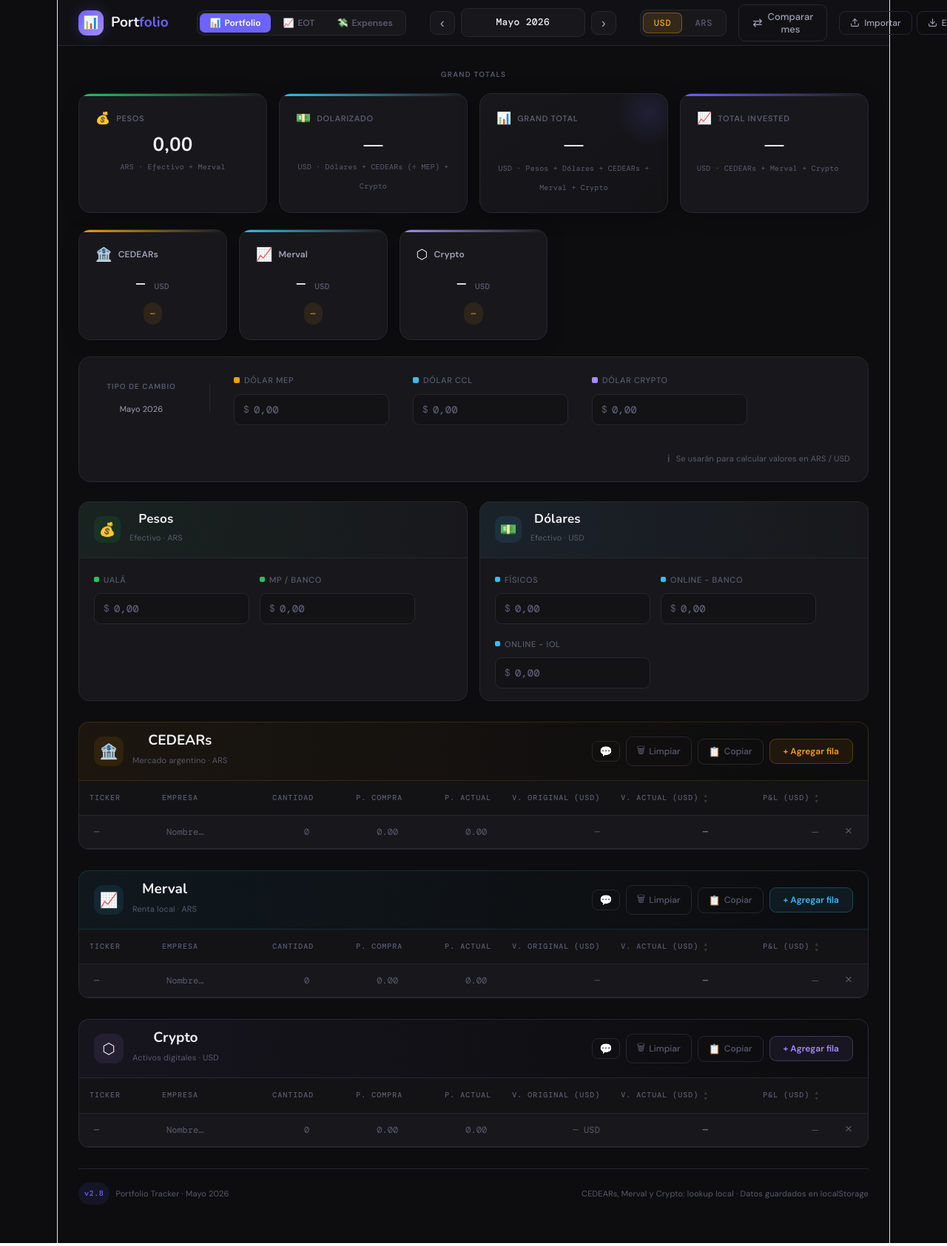
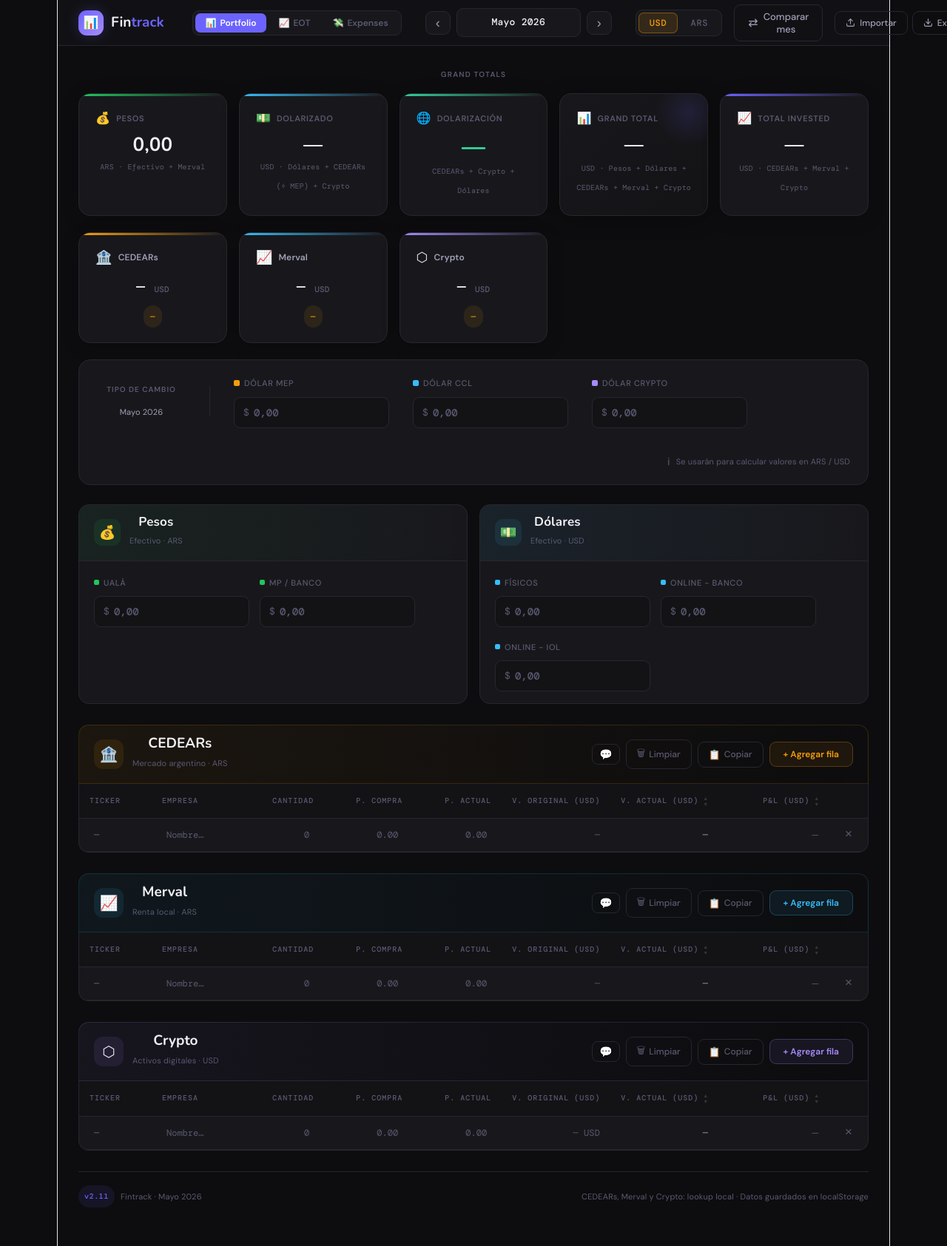
Before and after one commit to waltw91/my-portfolio, a React (Vite) app: page / in a window 1280 px wide. Shown: the top 1685 px of the page at 74% size. Built offline with nearby package versions, Linux system fonts and the light colour scheme.

Commit message:
multiple

```diff
--- a/src/App.jsx
+++ b/src/App.jsx
@@ -18,8 +18,11 @@ import { PieChart, Pie, Cell, Tooltip, ResponsiveContainer, LineChart, Line, XAx
 // v2.6  Expenses tab: flexible categories, inline editing, monthly totals
 // v2.7  Expenses: orange accent, fixed delete (inline confirm replaces window.confirm)
 // v2.8  Expenses: sparkline per item, comment bubble per month cell
+// v2.9  Fix: Dólares→ARS uses MEP (not CCL); Total Invested Crypto uses cryptoRate
+// v2.10 Expenses: comment bubble moved from item cells to month column headers only
+// v2.11 Renamed app to Fintrack; added Dolarización % card in Grand Totals
 // ─────────────────────────────────────────────────────────────────────────────
-const APP_VERSION = "2.8";
+const APP_VERSION = "2.11";
 const APP_BUILD   = new Date("2026-05-23").toISOString().slice(0,10);
 
 
@@ -1168,13 +1171,13 @@ function CashPanel({ cash, setCash, showARS, fxRates }) {
     if (!v) return null;
     const n = parseFloat(v)||0;
     if (!showARS) return n;
-    return cclRate ? n*cclRate : null;
+    return mepRate ? n*mepRate : null;
   }
 
   const totalPesos   = (parseFloat(cash.uala)||0) + (parseFloat(cash.mp)||0);
   const totalDolares = (parseFloat(cash.fisicos)||0) + (parseFloat(cash.online_banco)||0) + (parseFloat(cash.online_iol)||0);
   const totalPesosDisp   = showARS ? totalPesos   : (mepRate ? totalPesos/mepRate : null);
-  const totalDolaresDisp = showARS ? (cclRate ? totalDolares*cclRate : null) : totalDolares;
+  const totalDolaresDisp = showARS ? (mepRate ? totalDolares*mepRate : null) : totalDolares;
 
 
 
@@ -1327,7 +1330,7 @@ function EOTView({ showARS }) {
       const mervalDisp  = toDisp(mervalARS,  true,  mepRate);
       const cryptoDisp  = toDisp(cryptoUSD,  false, cryptoRate);
       const pesosDisp   = toDisp(pesosARS,   true,  mepRate);
-      const dolaresDisp = toDisp(dolaresUSD, false, cclRate);
+      const dolaresDisp = toDisp(dolaresUSD, false, mepRate);
 
       const allDisp = [cedearDisp, mervalDisp, cryptoDisp, pesosDisp, dolaresDisp];
       const grandTotal = allDisp.every(v=>v!==null) ? allDisp.reduce((a,v)=>a+v,0) : null;
@@ -1810,13 +1813,17 @@ function ExpensesView() {
   const [editingItem, setEditingItem] = React.useState(null);
   const [catDraft, setCatDraft]       = React.useState("");
   const [itemDraft, setItemDraft]     = React.useState("");
-  const [confirmCat, setConfirmCat]   = React.useState(null); // catId pending delete confirm
-  const [confirmItem, setConfirmItem] = React.useState(null); // {catId,itemId} pending delete
+  const [confirmCat, setConfirmCat]   = React.useState(null);
+  const [confirmItem, setConfirmItem] = React.useState(null);
+  const [monthComments, setMonthComments] = React.useState(() => {
+    try { const r = localStorage.getItem(`expenses:comments:${new Date().getFullYear()}`); return r ? JSON.parse(r) : {}; } catch { return {}; }
+  });
 
   // Reload when year changes
   React.useEffect(() => {
     setData(loadExpenses(year));
     setEditingCat(null); setEditingItem(null);
+    try { const r = localStorage.getItem(`expenses:comments:${year}`); setMonthComments(r ? JSON.parse(r) : {}); } catch { setMonthComments({}); }
   }, [year]);
 
   // Persist on every data change
@@ -1890,6 +1897,13 @@ function ExpensesView() {
         }
       }
       return d;
+    });
+  }
+  function saveMonthHeaderComment(month, comment) {
+    setMonthComments(prev => {
+      const next = { ...prev, [month]: comment };
+      try { localStorage.setItem(`expenses:comments:${year}`, JSON.stringify(next)); } catch {}
+      return next;
     });
   }
 
@@ -1980,7 +1994,16 @@ function ExpensesView() {
                 <tr>
                   <th style={{...thSt,textAlign:"left",width:220,position:"sticky",left:0,zIndex:3,paddingLeft:20}}>Ítem</th>
                   {EXPENSE_MONTHS.map((m,i)=>(
-                    <th key={i} style={{...thSt,width:90}}>{m}</th>
+                    <th key={i} style={{...thSt,width:90,minWidth:90}}>
+                      <div style={{display:"flex",flexDirection:"column",alignItems:"center",gap:4}}>
+                        <span>{m}</span>
+                        <ExpCommentCell
+                          comment={monthComments?.[i+1]||""}
+                          onSave={v=>saveMonthHeaderComment(i+1,v)}
+                          color={accentColor}
+                        />
+                      </div>
+                    </th>
                   ))}
                   <th style={{...thSt,width:110,color:accentColor}}>Total</th>
                   <th style={{...thSt,width:90,color:C.textMuted}}>Tendencia</th>
@@ -2090,13 +2113,7 @@ function ExpensesView() {
                               onChange={v=>setMonthValue(cat.id,item.id,mi+1,v)}
                               color={accentColor}
                             />
-                            <div style={{display:"flex",justifyContent:"flex-end",marginTop:2}}>
-                              <ExpCommentCell
-                                comment={item.comments?.[mi+1]||""}
-                                onSave={v=>setMonthComment(cat.id,item.id,mi+1,v)}
-                                color={accentColor}
-                              />
-                            </div>
+
                           </td>
                         ))}
                         {/* Row total */}
@@ -2264,7 +2281,7 @@ export default function PortfolioTracker(){
   const cclRate = parseFloat(fxRates?.ccl)||null;
   // Convert for display
   const pesosDisplay  = showARS ? totalPesosARS   : (mepRate ? totalPesosARS/mepRate : null);
-  const dolaresDisplay= showARS ? (cclRate ? totalDolaresUSD*cclRate : null) : totalDolaresUSD;
+  const dolaresDisplay= showARS ? (mepRate ? totalDolaresUSD*mepRate : null) : totalDolaresUSD;
 
   // Full chart data: investment sections + cash positions
   const cashChartItems = [
@@ -2299,9 +2316,11 @@ export default function PortfolioTracker(){
     ? totalDolaresUSD + cedearUSD + cryptoNativeUSD
     : null;
   // Convert to ARS if toggle is ARS (CEDEARs already native ARS, crypto/dólares × CCL)
+  // Dolarizado in ARS: CEDEARs already native ARS, Dólares ×MEP, Crypto ×cryptoRate
+  const cryptoRateApp = parseFloat(fxRates?.crypto)||null;
   const grandDolarizadoDisp = showARS
-    ? (cclRate
-        ? (cedearNativeARS + totalDolaresUSD * cclRate + cryptoNativeUSD * cclRate)
+    ? (mepRate && cryptoRateApp
+        ? (cedearNativeARS + totalDolaresUSD * mepRate + cryptoNativeUSD * cryptoRateApp)
         : null)
     : grandDolarizadoUSD;
 
@@ -2313,8 +2332,9 @@ export default function PortfolioTracker(){
   const investedCryptoUSD = nativeCostOf("crypto");
   // Convert each to display currency then sum
   const investedCedearDisp = showARS ? investedCedearARS : (mepRate ? investedCedearARS/mepRate : null);
-  const investedMervalDisp = !showARS && mepRate ? investedMervalARS/mepRate : showARS ? investedMervalARS : null;
-  const investedCryptoDisp = showARS && cclRate ? investedCryptoUSD*cclRate : !showARS ? investedCryptoUSD : null;
+  const investedMervalDisp = showARS ? investedMervalARS : (mepRate ? investedMervalARS/mepRate : null);
+  const cryptoRateInv = parseFloat(fxRates?.crypto)||null;
+  const investedCryptoDisp = showARS ? (cryptoRateInv ? investedCryptoUSD*cryptoRateInv : null) : investedCryptoUSD;
   const grandTotalInvestedDisp = (investedCedearDisp!==null && investedMervalDisp!==null && investedCryptoDisp!==null)
     ? investedCedearDisp + investedMervalDisp + investedCryptoDisp : null;
 
@@ -2324,6 +2344,11 @@ export default function PortfolioTracker(){
   // Grand Total All = Pesos side + Dolarizado side (both in display currency)
   const grandTotalAllDisp = (grandPesosDisp!==null && grandDolarizadoDisp!==null)
     ? grandPesosDisp + grandDolarizadoDisp
+    : null;
+
+  // Dolarización % = Dolarizado / Grand Total All
+  const dolarizacionPct = (grandDolarizadoDisp!==null && grandTotalAllDisp!==null && grandTotalAllDisp>0)
+    ? (grandDolarizadoDisp / grandTotalAllDisp) * 100
     : null;
 
   // P&L on invested = totalVal vs totalInvested (in same display currency)
@@ -2425,7 +2450,7 @@ export default function PortfolioTracker(){
               boxShadow:`0 0 18px ${C.accent}40`,
             }}>📊</div>
             <span style={{fontFamily:"'Nunito',sans-serif",fontWeight:700,fontSize:19,letterSpacing:"0",color:C.text}}>
-              Port<span style={{color:C.accent}}>folio</span>
+              Fin<span style={{color:C.accent}}>track</span>
             </span>
           </div>
 
@@ -2573,7 +2598,7 @@ export default function PortfolioTracker(){
               color:C.textMuted,fontSize:10,fontWeight:600,letterSpacing:"0.12em",
               textTransform:"uppercase",marginBottom:12,
             }}>Grand Totals</div>
-            <div style={{display:"grid",gridTemplateColumns:"repeat(4,1fr)",gap:16}}>
+            <div style={{display:"grid",gridTemplateColumns:"repeat(5,1fr)",gap:16}}>
 
               {/* 1. Pesos */}
               <div style={{
@@ -2609,6 +2634,35 @@ export default function PortfolioTracker(){
                 <div style={{fontSize:10,color:"#5a5a72",fontFamily:"'DM Mono',monospace"}}>
                   {showARS?"ARS":"USD"} · Dólares + CEDEARs (÷ MEP) + Crypto
                 </div>
+              </div>
+
+
+              {/* Dolarización % */}
+              <div style={{
+                background:C.card,border:"1px solid #26262e",borderRadius:16,
+                padding:"20px 22px",position:"relative",overflow:"hidden",
+                boxShadow:"0 4px 24px #00000030",
+              }}>
+                <div style={{position:"absolute",top:0,left:0,right:0,height:3,background:"linear-gradient(90deg,#34d399,#34d39900)",borderRadius:"16px 16px 0 0"}}/>
+                <div style={{display:"flex",alignItems:"center",gap:8,marginBottom:10}}>
+                  <span style={{fontSize:16}}>🌐</span>
+                  <span style={{fontSize:11,fontWeight:600,color:C.textMuted,letterSpacing:"0.06em",textTransform:"uppercase"}}>Dolarización</span>
+                </div>
+                <div style={{fontFamily:"'Nunito',sans-serif",fontSize:32,fontWeight:800,color:"#34d399",marginBottom:4,lineHeight:1}}>
+                  {dolarizacionPct!==null?fmt(dolarizacionPct,1)+"%":"—"}
+                </div>
+                <div style={{fontSize:10,color:"#5a5a72",fontFamily:"'DM Mono',monospace"}}>
+                  CEDEARs + Crypto + Dólares
+                </div>
+                {dolarizacionPct!==null&&(
+                  <div style={{marginTop:10,height:4,background:C.border,borderRadius:99,overflow:"hidden"}}>
+                    <div style={{
+                      width:`${Math.min(dolarizacionPct,100)}%`,height:"100%",
+                      background:"linear-gradient(90deg,#34d399,#34d39960)",
+                      borderRadius:99,transition:"width 0.7s cubic-bezier(.16,1,.3,1)",
+                    }}/>
+                  </div>
+                )}
               </div>
 
               {/* 3. Grand Total */}
@@ -2849,7 +2903,7 @@ export default function PortfolioTracker(){
                 fontFamily:"'DM Mono',monospace",fontSize:10,fontWeight:600,
                 padding:"2px 8px",borderRadius:99,letterSpacing:"0.06em",
               }}>v{APP_VERSION}</span>
-              <span style={{fontSize:11,color:C.textMuted}}>Portfolio Tracker · {MONTHS[month]} {year}</span>
+              <span style={{fontSize:11,color:C.textMuted}}>Fintrack · {MONTHS[month]} {year}</span>
             </div>
             <span style={{fontSize:11,color:C.textMuted}}>CEDEARs, Merval y Crypto: lookup local · Datos guardados en localStorage</span>
           </div>
```
